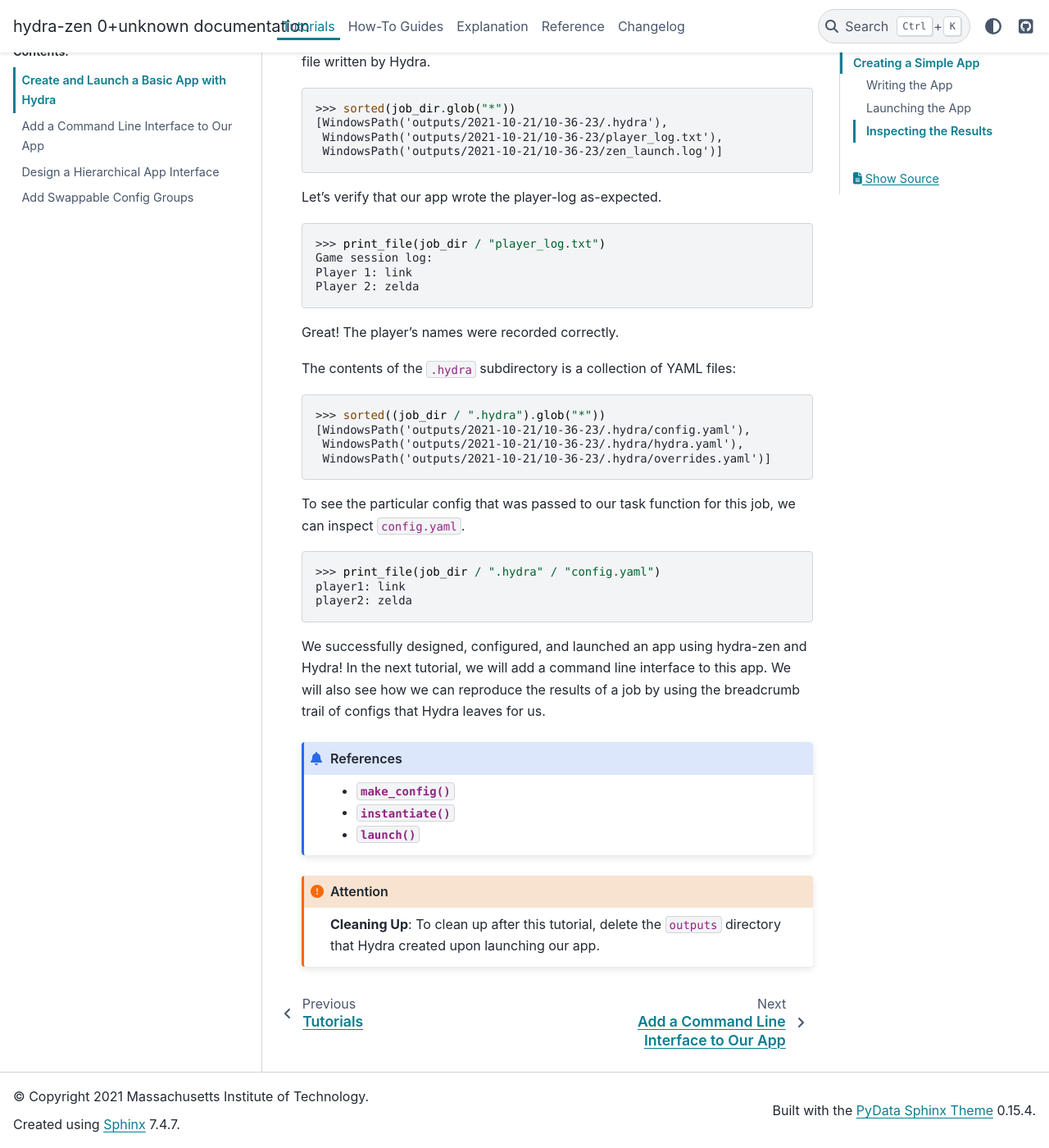
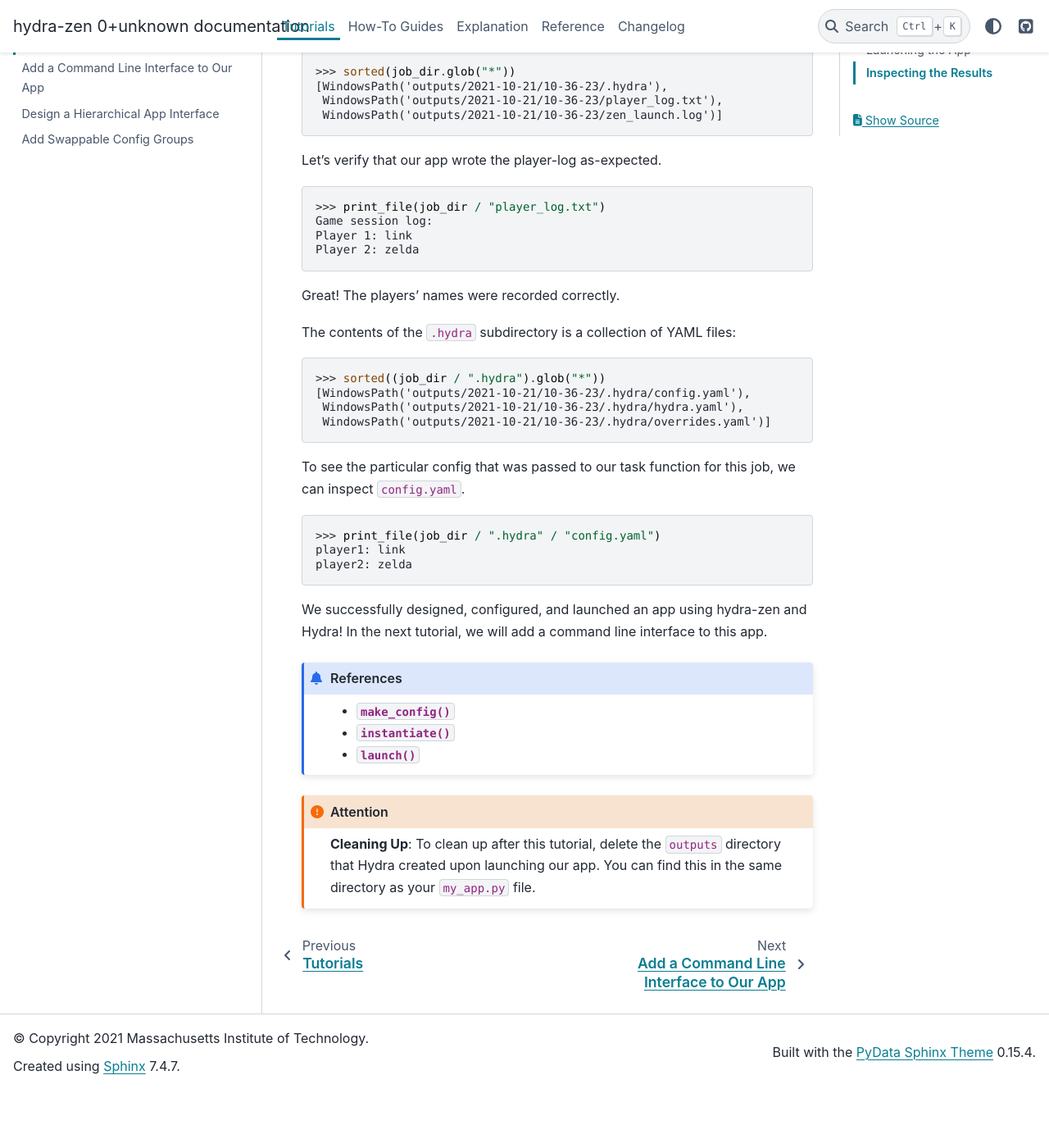
Before and after one commit to mit-ll-responsible-ai/hydra-zen, a Sphinx documentation site: the page built from docs/source/tutorials/basic_app.rst, in a window 1280 px wide and 1400 px high, scrolled down 3697 px. Shown: the whole window at 82% size. Built offline with Sphinx 7.4.7 and the PyData theme 0.15.4, drawn with Linux system fonts in a browser that asks for light colours; after the commit the page ends 5026 px from its top, so only the background shows below that; some of the changed text lies outside the part shown.

Commit message:
touch up

```diff
--- a/docs/source/tutorials/add_cli.rst
+++ b/docs/source/tutorials/add_cli.rst
@@ -42,7 +42,9 @@
    cs.store(name="config", node=Config)
 
 
-   # 2) Tell Hydra what config to use for our task-function
+   # 2) Tell Hydra what config to use for our task-function.
+   #    The name specified here - 'config' - must match the
+   #    name that we provided to `cs.store(name=<...>, node=Config)`
    @hydra.main(config_path=None, config_name="config")
    def task_function(cfg: Config):
        cfg = instantiate(cfg)
--- a/docs/source/tutorials/basic_app.rst
+++ b/docs/source/tutorials/basic_app.rst
@@ -16,10 +16,10 @@
 
    This tutorial does not assume that you have any familiarity with
    hydra-zen or Hydra. It does, however, assume that you are comfortable
-   with using Python.
-
-   If you are not comfortable with using Python, consider consulting this
-   resource for `getting started with Python <https://www.pythonlikeyoumeanit.com/module_1.html>`_, and this `tutorial on the essentials of Python <https://www.pythonlikeyoumeanit.com/module_2.html>`_.
+   with using Python. If you are new to Python, consider consulting this resource for
+   `getting started with Python <https://www.pythonlikeyoumeanit.com/module_1.html>`_,
+   and this
+   `tutorial on the essentials of Python <https://www.pythonlikeyoumeanit.com/module_2.html>`_.
 
 
 Getting Started
@@ -183,7 +183,7 @@
    Player 1: link
    Player 2: zelda
 
-Great! The player's names were recorded correctly.
+Great! The players' names were recorded correctly.
 
 The contents of the ``.hydra`` subdirectory is a collection of YAML files:
 
@@ -204,9 +204,7 @@
    player2: zelda
 
 We successfully designed, configured, and launched an app using hydra-zen and Hydra!
-In the next tutorial, we will add a command line interface to this app. We will also
-see how we can reproduce the results of a job by using the breadcrumb trail of configs
-that Hydra leaves for us.
+In the next tutorial, we will add a command line interface to this app.
 
 .. admonition:: References
 
@@ -217,4 +215,5 @@
 
 .. attention:: **Cleaning Up**:
    To clean up after this tutorial, delete the ``outputs`` directory that Hydra created
-   upon launching our app.
+   upon launching our app. You can find this in the same directory as your
+   ``my_app.py`` file.
```
Also changed, not shown: docs/source/tutorials/config_groups.rst (+9 -1 lines), docs/source/tutorials/hierarchy.rst (+8 -3 lines).
